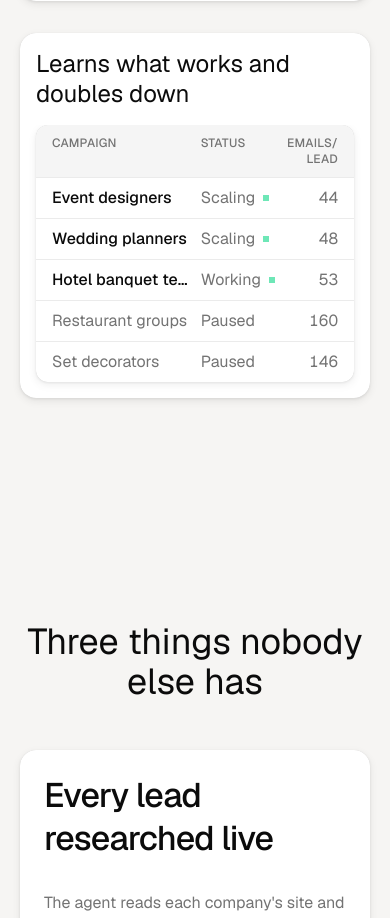
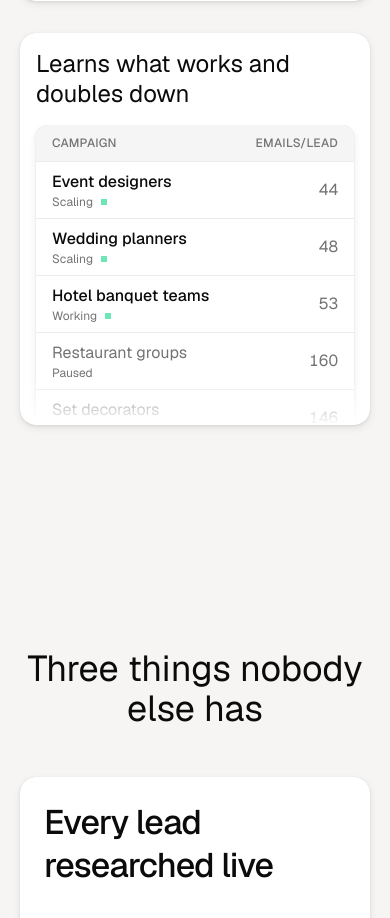
Before and after one commit to Iweisc/splee, a Next.js app in the folder frontend/: page / in a window 390 px wide. Shown: the part 2764-3682 px from the top of the page. Built offline with nearby package versions, Linux system fonts and the light colour scheme; no server answers.

Commit message:
fix: show the home page demo's campaign names in full on phones (#81)

```diff
--- a/frontend/src/components/marketing/pipeline.tsx
+++ b/frontend/src/components/marketing/pipeline.tsx
@@ -222,11 +222,11 @@ function Chat() {
 function ResultsTable() {
   return (
     // Rows are subgrids of one grid, so the header and every row share the same column widths.
-    // On phones, Status hugs its content and the last header breaks after the slash, so names get the room.
-    <div className="grid grid-cols-[minmax(0,1fr)_auto_min-content] gap-x-3 sm:grid-cols-[minmax(0,1.4fr)_1fr_auto] overflow-hidden rounded-xl shadow-plaque">
-      <div className="col-span-3 grid grid-cols-subgrid bg-accent px-4 py-2.5 text-xs font-medium tracking-wide text-muted-foreground uppercase">
+    // Phones are too narrow for three columns, so each status goes under its campaign name instead.
+    <div className="grid grid-cols-[minmax(0,1fr)_auto] gap-x-3 overflow-hidden rounded-xl shadow-plaque sm:grid-cols-[minmax(0,1fr)_auto_auto]">
+      <div className="col-span-full grid grid-cols-subgrid bg-accent px-4 py-2.5 text-xs font-medium tracking-wide text-muted-foreground uppercase">
         <span>Campaign</span>
-        <span>Status</span>
+        <span className="max-sm:hidden">Status</span>
         <span className="text-right">
           Emails/
           <wbr />
@@ -236,13 +236,13 @@ function ResultsTable() {
       {results.map((r) => {
         const paused = r.status === "Paused";
         return (
-          <div key={r.name} className={cn("col-span-3 grid grid-cols-subgrid border-t border-border px-4 py-2", paused && "text-muted-foreground")}>
+          <div key={r.name} className={cn("col-span-full grid grid-cols-subgrid border-t border-border px-4 py-2", paused && "text-muted-foreground")}>
             <span className={cn("truncate", !paused && "font-medium")}>{r.name}</span>
-            <span className="flex items-center gap-2 text-muted-foreground">
+            <span className="flex items-center gap-2 text-muted-foreground max-sm:col-start-1 max-sm:text-xs">
               {r.status}
               {!paused && <span className="size-1.5 bg-brand-300" />}
             </span>
-            <span className="text-right text-muted-foreground tabular-nums">{r.emails}</span>
+            <span className="text-right text-muted-foreground tabular-nums max-sm:col-start-2 max-sm:row-span-2 max-sm:row-start-1 max-sm:self-center">{r.emails}</span>
           </div>
         );
       })}
```
